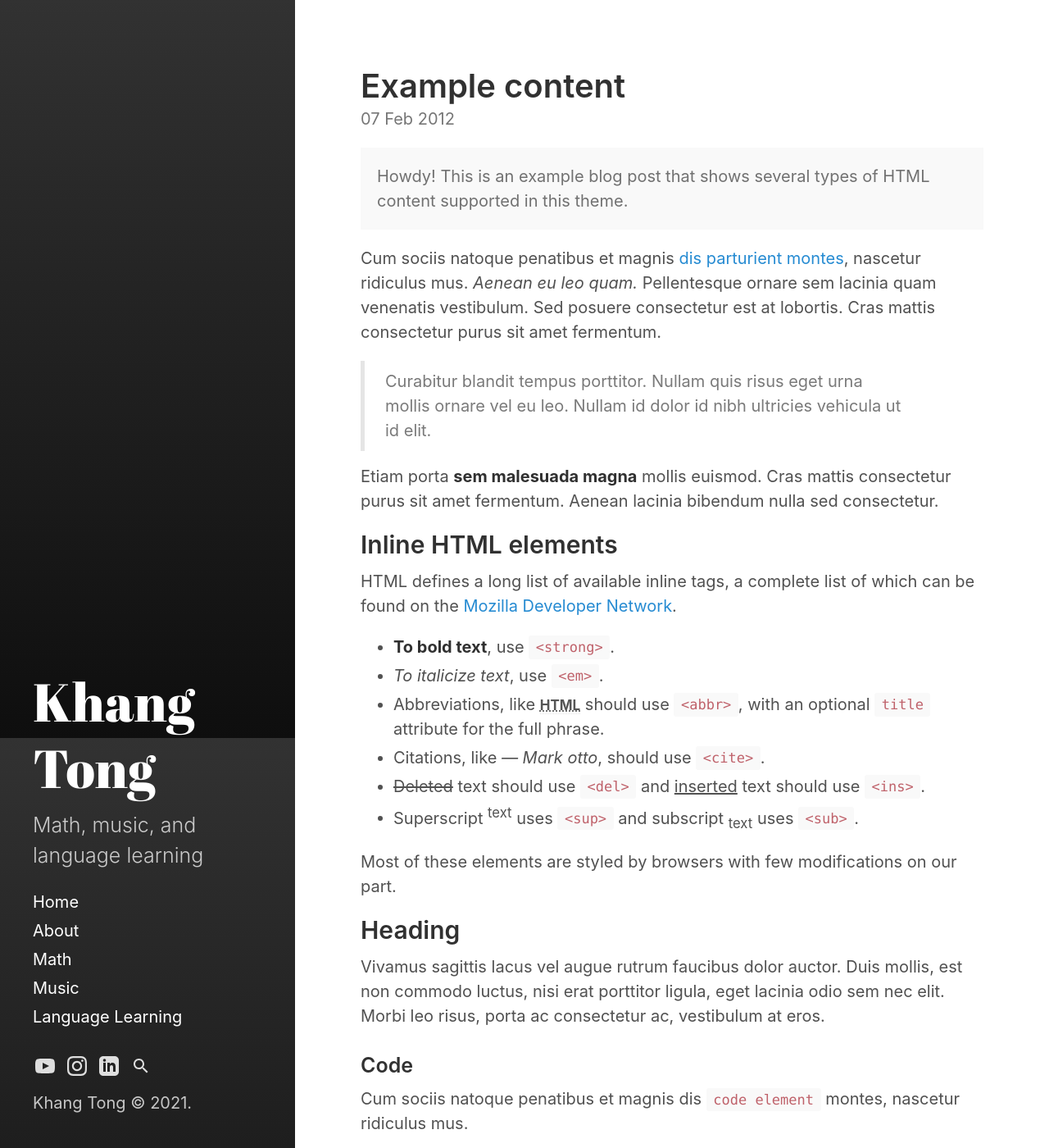
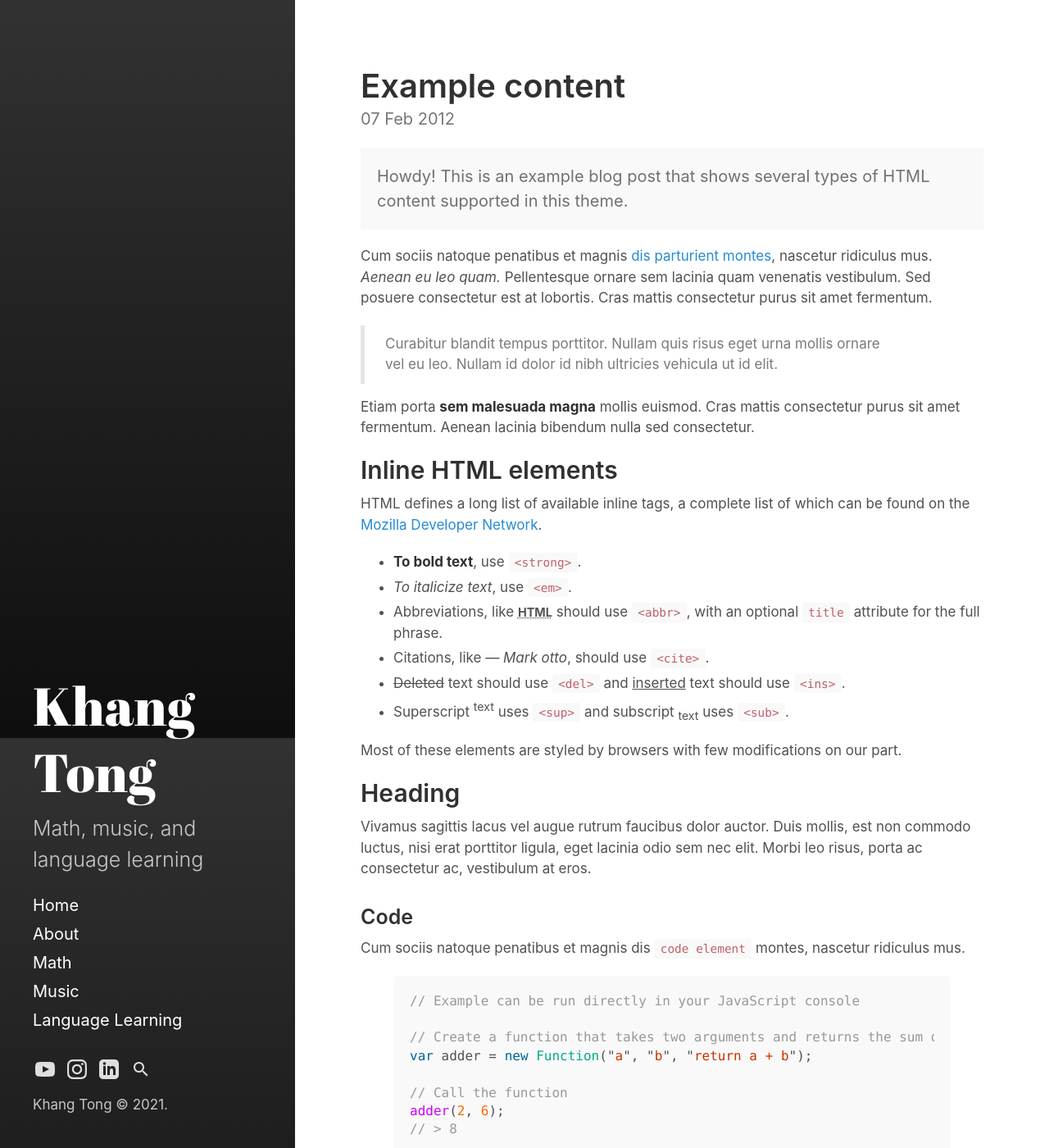
Before and after one commit to hophopkhangaroo/khangtong, a Jekyll site: the page built from _posts/2012-02-07-example-content.md, in a window 1280 px wide and 1400 px high. Shown: the whole window at 82% size. Built offline with Jekyll 4.4.1, drawn with Linux system fonts in a browser that asks for light colours.

Commit message:
Change paragraph font size to 17px

```diff
--- a/_sass/hydeout/_type.scss
+++ b/_sass/hydeout/_type.scss
@@ -40,6 +40,7 @@ h6 {
 p {
   margin-bottom: 1rem;
   margin-top: 0;
+  font-size: 17px; /*changed*/
 }
 
 strong {
@@ -49,8 +50,9 @@ strong {
 ul,
 ol,
 dl {
-  margin-bottom: 1rem;
-  margin-top: 0;
+    margin-bottom: 1rem;
+    margin-top: 0;
+    font-size: 17px; /*changed*/
 }
 
 dt {
```
